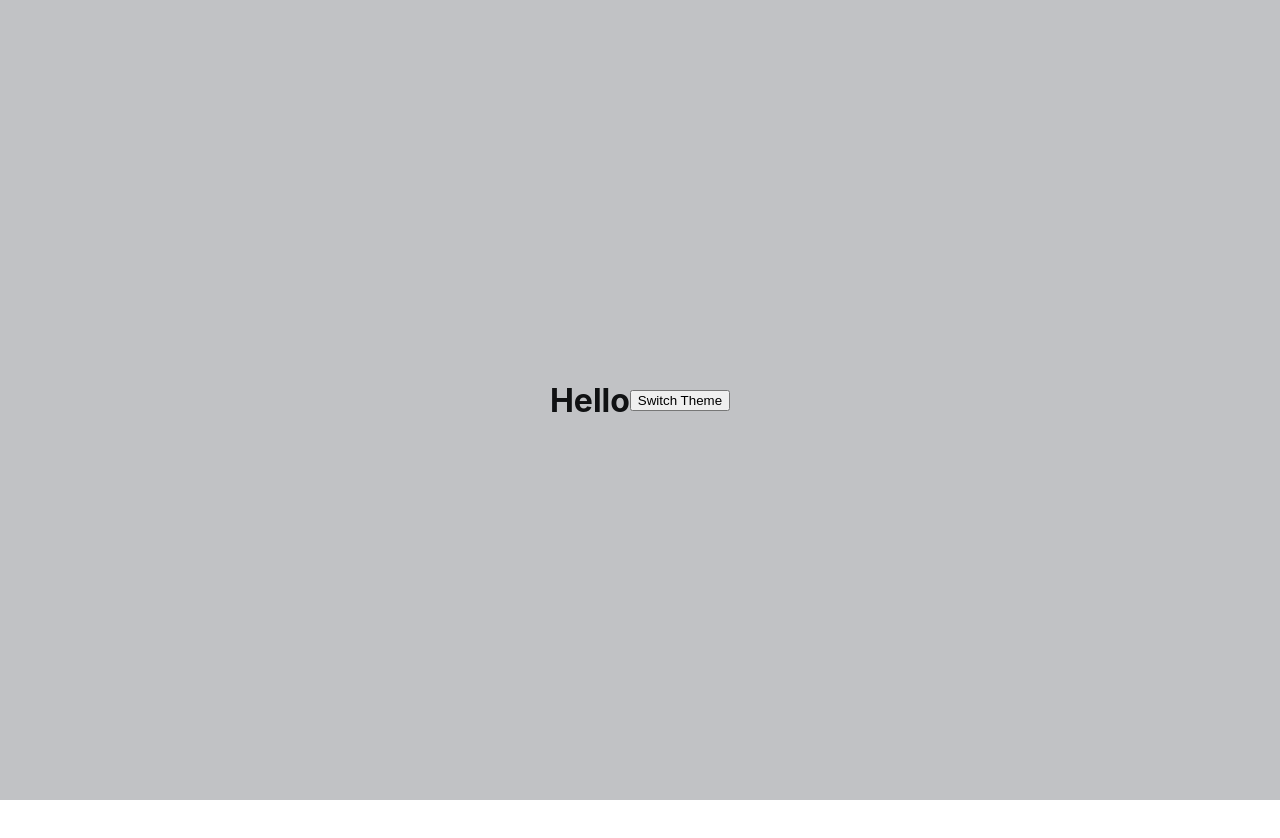
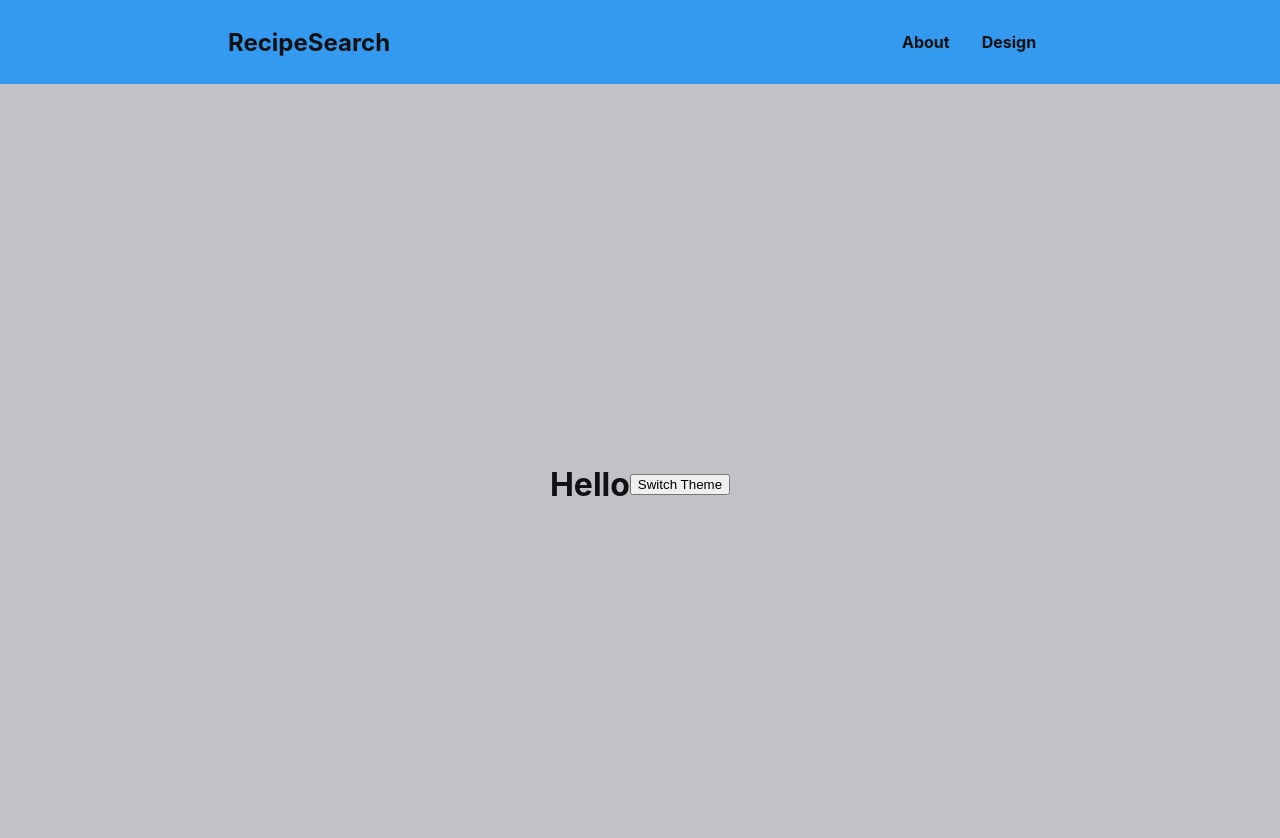
Before and after one commit to MarsVolta4366/recipe-search-reducer, a React (Create React App) app: page / in a window 1280 px wide. Shown: the top 838 px of the page. Before the commit the page ends 800 px from the top, so only its background shows below. Built offline with nearby package versions, Linux system fonts and the light colour scheme.

Commit message:
Built navbar which switches theme on button click, navbar not finished

```diff
--- a/src/App.js
+++ b/src/App.js
@@ -1,4 +1,5 @@
 import { useContext } from "react"
+import Navbar from "./components/Navbar"
 import { ThemeContext } from "./context/ThemeContext"
 import "./scss/_main.scss"
 
@@ -8,6 +9,7 @@ function App() {
 
   return (
     <div className={theme}>
+      <Navbar />
       <div className="background flex">
         <h1 className="text">Hello</h1>
         <button onClick={() => setTheme(theme === "light" ? "dark" : "light")}>Switch Theme</button>
--- /dev/null
+++ b/src/components/Navbar.js
@@ -0,0 +1,20 @@
+import { useContext } from "react"
+import { ThemeContext } from "../context/ThemeContext"
+import styles from "./navbar.module.scss"
+
+const Navbar = () => {
+
+    const { theme } = useContext(ThemeContext)
+
+    return (
+        <nav className={`${styles.nav} ${styles[theme]}`}>
+            <h1 className="text">RecipeSearch</h1>
+            <ul className="text">
+                <li>About</li>
+                <li>Design</li>
+            </ul>
+        </nav>
+    )
+}
+
+export default Navbar
--- /dev/null
+++ b/src/components/navbar.module.scss
@@ -0,0 +1,34 @@
+@use "../scss/abstracts/colors" as *;
+
+.nav {
+    display: flex;
+    flex-direction: row;
+    justify-content: space-around;
+    align-items: center;
+
+    h1 {
+        color: $dark-000;
+    }
+
+    ul {
+        display: flex;
+        flex-direction: row;
+        justify-content: space-between;
+        list-style-type: none;
+        font-weight: bold;
+        cursor: pointer;
+        color: $dark-000;
+
+        li {
+            margin: 1em;
+        }
+    }
+}
+
+.light {
+    background-color: $primary;
+}
+
+.dark {
+    background-color: $secondary;
+}
--- a/src/scss/abstracts/_colors.scss
+++ b/src/scss/abstracts/_colors.scss
@@ -1,4 +1,4 @@
-// Use this video: https://www.youtube.com/watch?v=ys4YZr43BdY
+// Used this video: https://www.youtube.com/watch?v=ys4YZr43BdY
 $dark-000: #C1C2C5;
 $dark-100: #A6A7AB;
 $dark-600: #25262B;
@@ -6,4 +6,6 @@ $dark-700: #1A1B1E;
 $dark-900: #101113;
 
 $background-light: $dark-000;
-$background-dark: $dark-600;
+$background-dark: $dark-700;
+$primary: #339AF0;
+$secondary: #845EF7;
```
